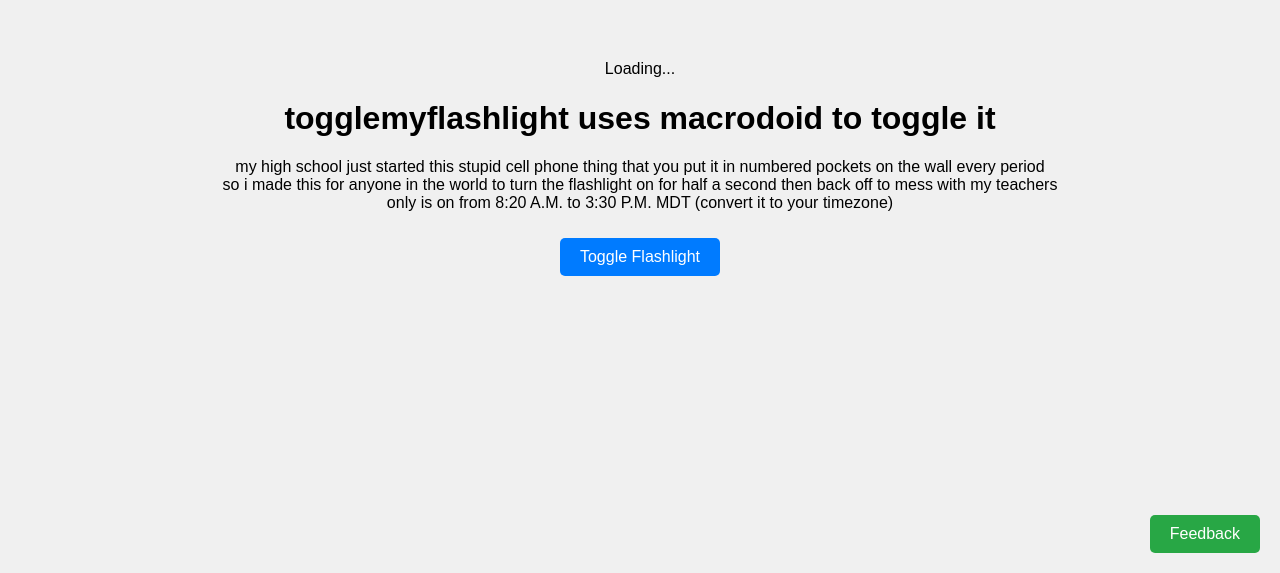
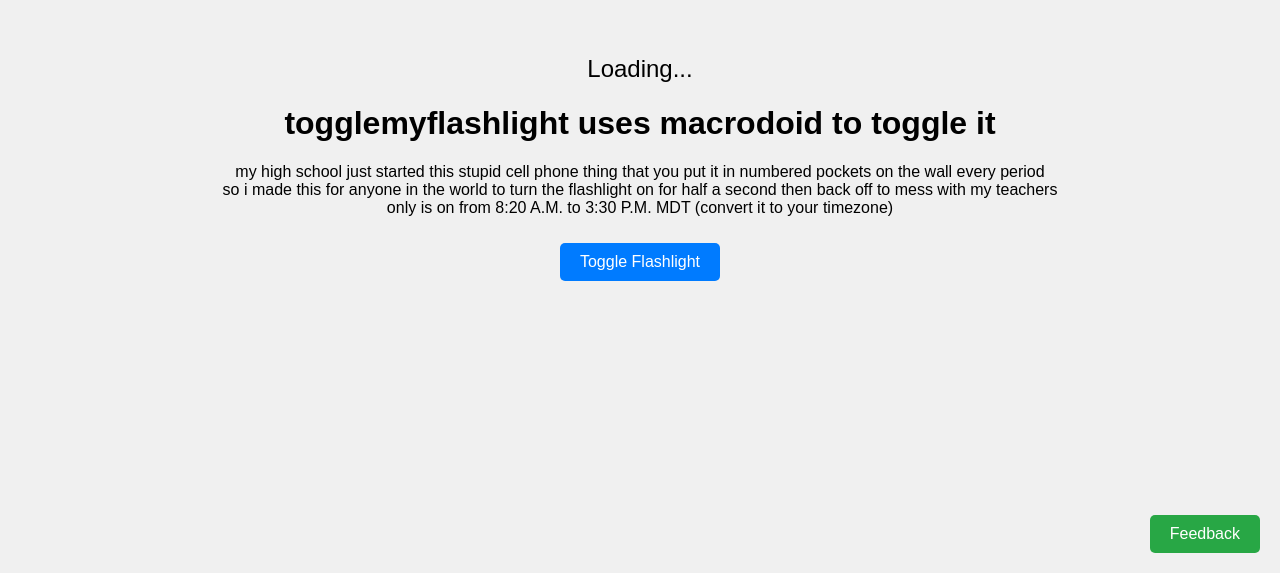
Before and after one commit to randomstuff69/togglemyflashlight, a plain HTML site: page index.html in a window 1280 px wide. Shown: the part 227-800 px from the top of the page. Drawn offline with Linux system fonts and the light colour scheme.

Commit message:
Update styles.css

```diff
--- a/css/styles.css
+++ b/css/styles.css
@@ -8,6 +8,11 @@
     justify-content: center;
     height: 100vh;
     background-color: #f0f0f0;
+}
+
+.status {
+    font-size: 24px;
+    margin-bottom: 20px;
 }
 
 .container {
```
